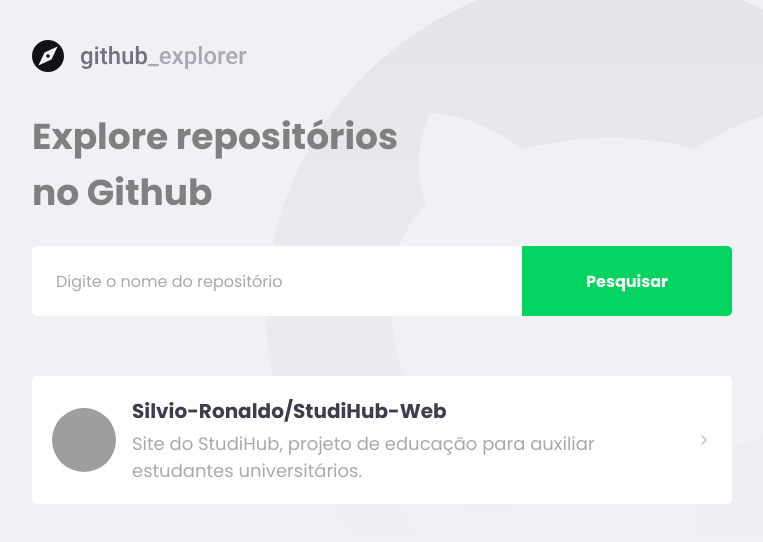
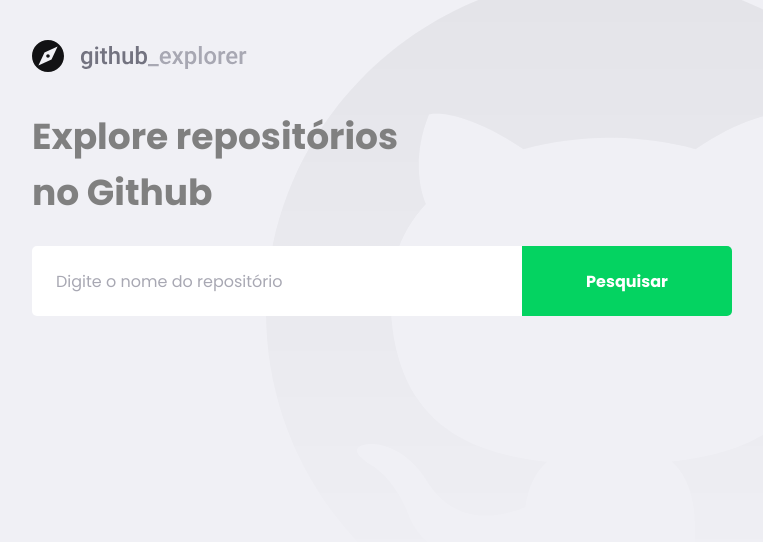
Before and after one commit to Silvio-Ronaldo/github-explorer, a React (Create React App) app: page / in a window 1280 px wide. Shown: the top 542 px of the page, without its empty margins (148-911 px from the left). Built offline with nearby package versions, Linux system fonts and the light colour scheme; grey boxes are pictures that could not be loaded.

Commit message:
Consumindo dados da api

```diff
--- a/src/pages/Dashboard/index.tsx
+++ b/src/pages/Dashboard/index.tsx
@@ -1,4 +1,4 @@
-import React, { useState } from 'react';
+import React, { useState, FormEvent } from 'react';
 import { FiChevronRight } from 'react-icons/fi';
 
 import api from '../../services/api';
@@ -7,34 +7,63 @@
 
 import { Title, Form, Repositories } from './styles';
 
+interface Repository {
+	full_name: string;
+	description: string;
+	owner: {
+		login: string;
+		avatar_url: string;
+	};
+}
+
 const Dashboard: React.FC = () => {
+	const [newRepo, setNewRepo] = useState('');
+	const [repositories, setRepositories] = useState<Repository[]>([]);
+
+	async function handleAddRepository(
+		event: FormEvent<HTMLFormElement>,
+	): Promise<void> {
+		event.preventDefault();
+
+		const response = await api.get<Repository>(`/repos/${newRepo}`);
+
+		const repository = response.data;
+
+		setRepositories([...repositories, repository]);
+		setNewRepo('');
+	}
+
 	return (
 		<>
 			<img src={logo} alt="Logo Github Explorer" />
 			<Title>Explore repositórios no Github</Title>
 
-			<Form>
-				<input type="text" placeholder="Digite o nome do repositório" />
+			<Form onSubmit={handleAddRepository}>
+				<input
+					value={newRepo}
+					onChange={e => setNewRepo(e.target.value)}
+					type="text"
+					placeholder="Digite o nome do repositório"
+				/>
 				<button type="submit">Pesquisar</button>
 			</Form>
 
 			<Repositories>
-				<a href="teste">
+				{repositories.map(repository => (
+					<a key={repository.full_name} href="teste">
 						<img
-						src="https://avatars.githubusercontent.com/u/48893927?s=460&u=5a414a7b65386954ac45e948d653258d980cc7dd&v=4"
-						alt="Silvio Ronaldo"
+							src={repository.owner.avatar_url}
+							alt={repository.owner.login}
 						/>
 
 						<div>
-						<strong>Silvio-Ronaldo/StudiHub-Web</strong>
-						<p>
-							Site do StudiHub, projeto de educação para auxiliar
-							estudantes universitários.
-						</p>
+							<strong>{repository.full_name}</strong>
+							<p>{repository.description}</p>
 						</div>
 
 						<FiChevronRight size={20} />
 					</a>
+				))}
 			</Repositories>
 		</>
 	);
--- a/src/pages/Dashboard/styles.ts
+++ b/src/pages/Dashboard/styles.ts
@@ -72,7 +72,8 @@
 		}
 
 		div {
-			margin-left: 16px;
+			margin: 0 16px;
+			flex: 1;
 
 			strong {
 				font-size: 20px;
```
Lines whose indentation alone changed are shown as unchanged.
